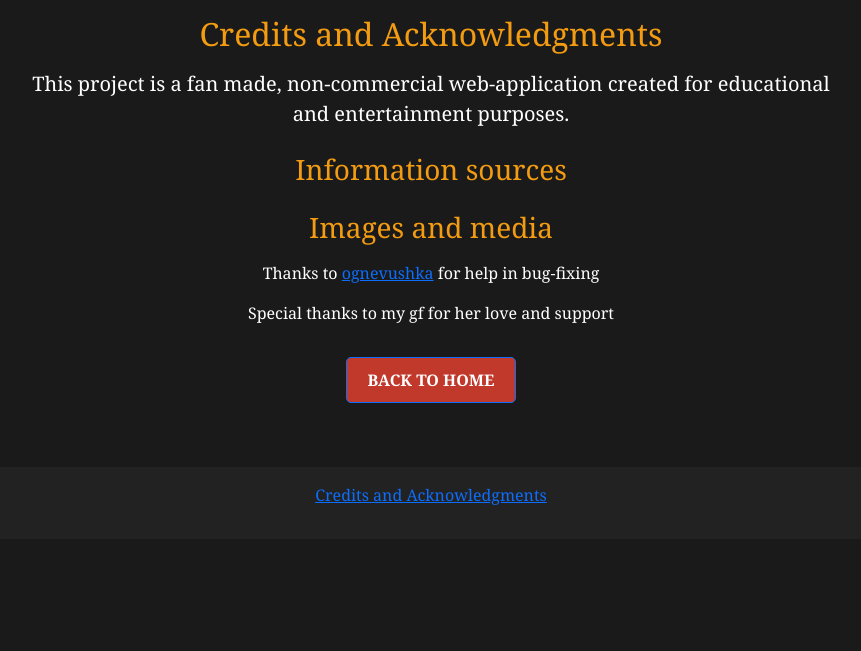
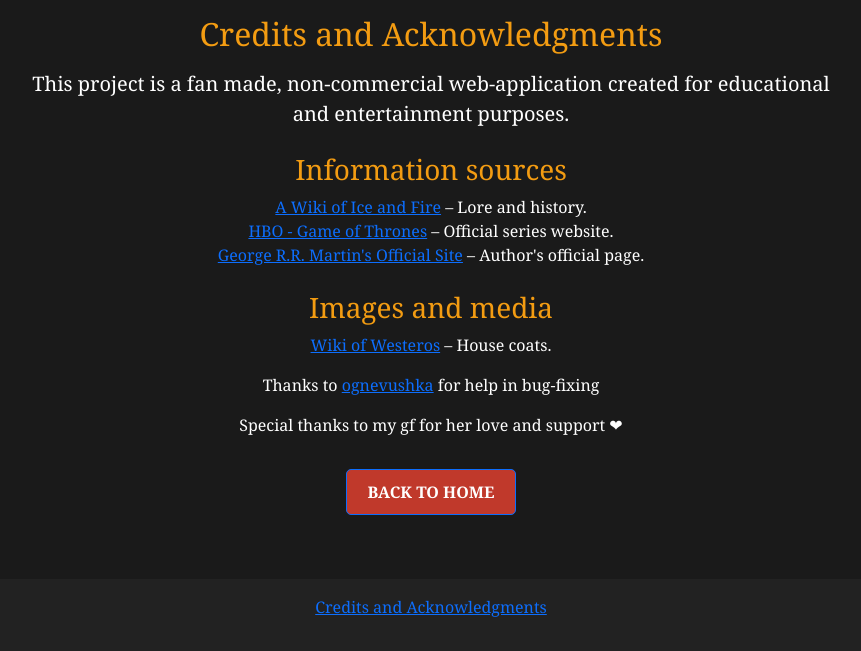
Before and after one commit to veptyshka/WesterosExplorer, a Flask app: page /credits in a window 1280 px wide. Shown: the part 169-820 px from the top of the page, without its empty margins (209-1070 px from the left). Before the commit the page ends 674 px from the top, so only its background shows below. Run offline with Flask 3, Linux system fonts and the light colour scheme.

Commit message:
credits.html ready

```diff
--- a/templates/credits.html
+++ b/templates/credits.html
@@ -9,18 +9,18 @@
 
     <h3 class="mt-4">Information sources</h3>
     <ul class="list-unstyled">
-        <li><a href="" target="_blank"></a></li>
-        <li><a href="" target="_blank"></a></li>
-        <li><a href="" target="_blank"></a></li>
+        <li><a href="https://awoiaf.westeros.org/" target="_blank">A Wiki of Ice and Fire</a> – Lore and history.</li>
+        <li><a href="https://www.hbo.com/game-of-thrones" target="_blank">HBO - Game of Thrones</a> – Official series website.</li>
+        <li><a href="https://www.georgerrmartin.com/" target="_blank">George R.R. Martin's Official Site</a> – Author's official page.</li>
     </ul>
 
     <h3 class="mt-4">Images and media</h3>
     <ul class="list-unstyled">
-        <li><a href="" target="_blank"></a></li>
+        <li><a href="https://gameofthrones.fandom.com/wiki/" target="_blank">Wiki of Westeros</a> – House coats.</li>
     </ul>
 
     <p class="mb-3">Thanks to <a href="https://github.com/ognevushka">ognevushka</a> for help in bug-fixing</p>
-    <p>Special thanks to my gf for her love and support</p>
+    <p>Special thanks to my gf for her love and support ❤</p>
 
     <a href="{{ url_for('main.home') }}" class="btn btn-primary mt-3">Back to Home</a>
 </div>
```
